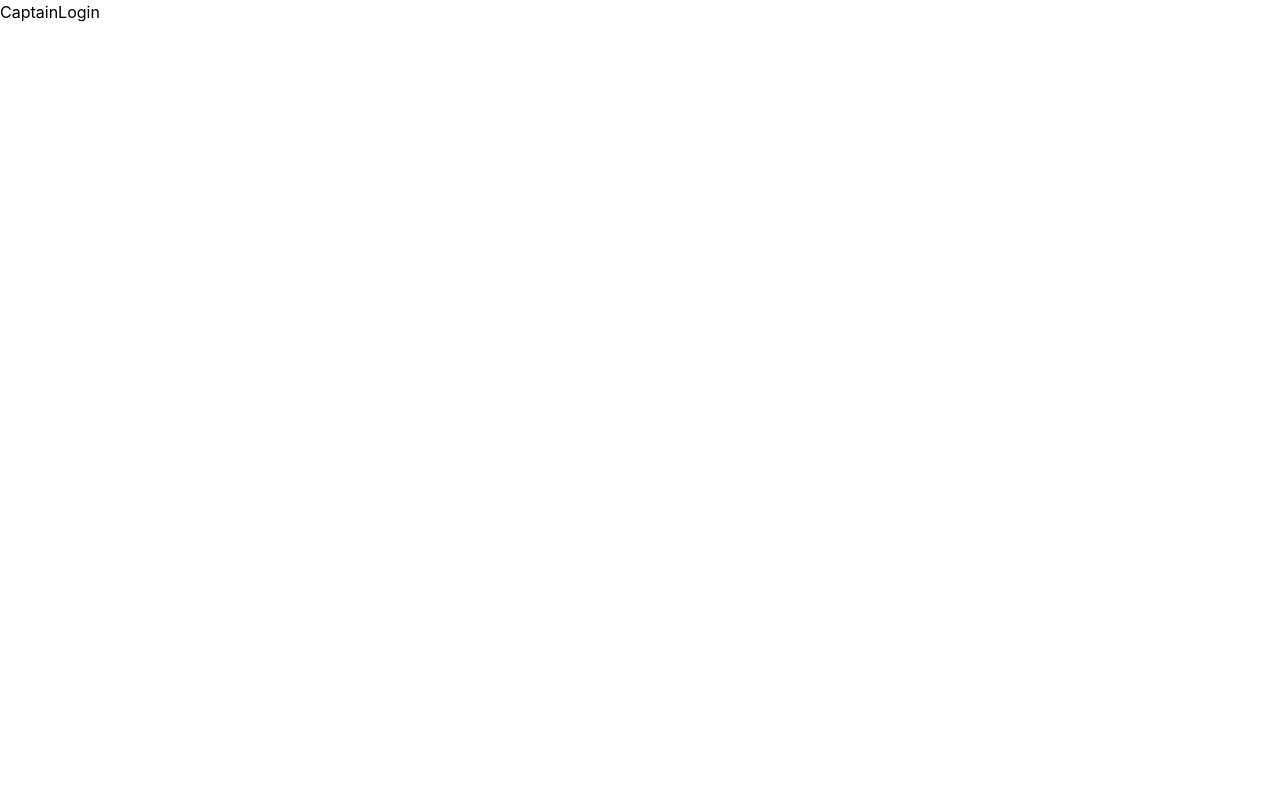
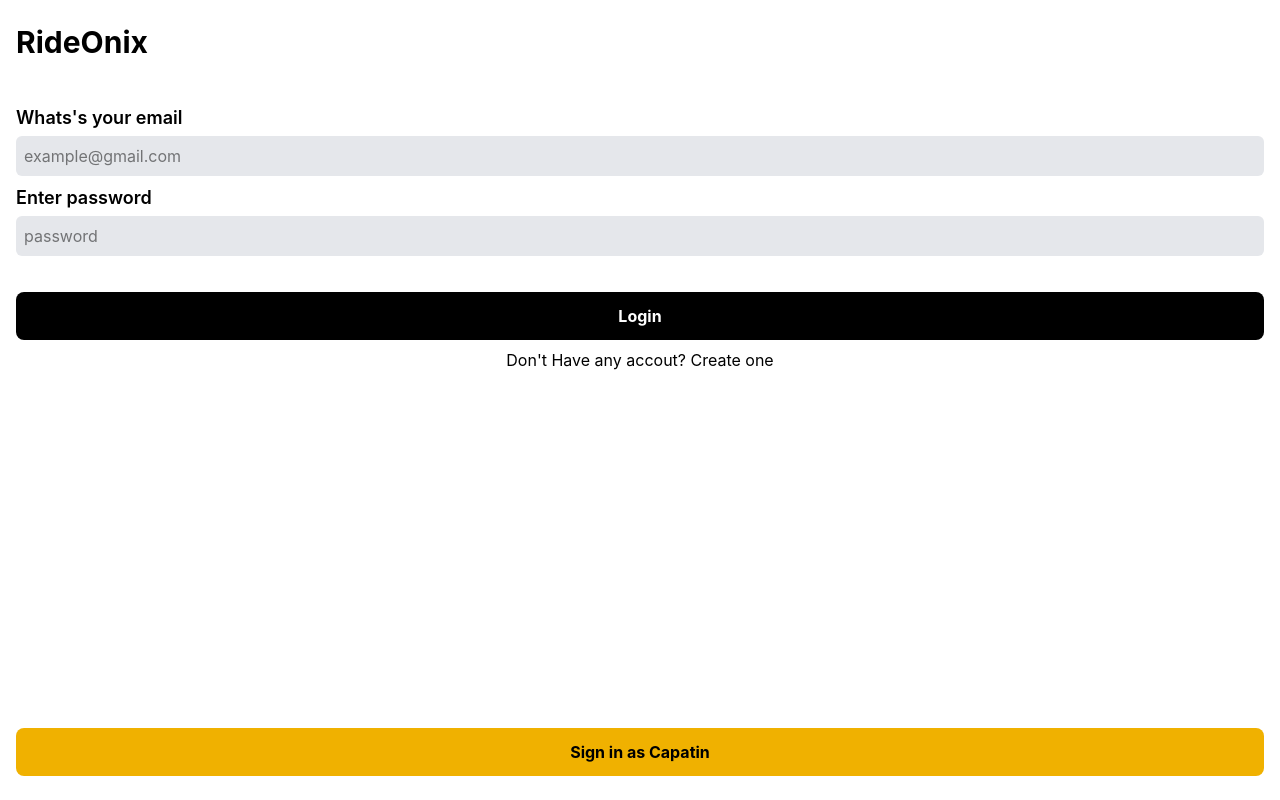
Before and after one commit to ashish-manna/rideOnix-client, a React (Vite) app: page /register in a window 1280 px wide. Built offline with nearby package versions, Linux system fonts and the light colour scheme.

Commit message:
captain login page added

```diff
--- a/src/pages/CaptainLogin.jsx
+++ b/src/pages/CaptainLogin.jsx
@@ -1,6 +1,53 @@
+import { useState } from "react";
+import { Link } from "react-router-dom";
+
 const CaptainLogin = () => {
+
+    const [isLogin, setIsLogin] = useState(true);
+    const [firstName, setFirstName] = useState("");
+    const [lastName, setLastName] = useState("");
+    const [password, setPassword] = useState("");
+    const [email, setEmail] = useState("");
+
+    const loginHandler = () => {
+        console.log(email, password);
+        setEmail("");
+        setPassword("");
+    }
     return (
-        <div>CaptainLogin</div>
+        <div className="w-full min-h-screen flex flex-col">
+            <div>
+                <h1 className="text-3xl font-bold text-black px-4 py-6">RideOnix</h1>
+            </div>
+            <div className="w-full px-4 flex flex-col gap-2 pt-5">
+                {!isLogin && <div className="w-full flex flex-col gap-1">
+                    <div className="text-lg font-semibold ">Whats Your Name</div>
+                    <div className="w-full flex gap-2">
+                        <input type="text" value={firstName} onChange={(e) => setFirstName(e.target.value)} className="bg-gray-200 text-black w-full p-2 rounded-md" placeholder="First name" />
+                        <input type="text" value={lastName} onChange={(e) => setLastName(e.target.value)} className="bg-gray-200 text-black w-full p-2 rounded-md" placeholder="Last name" />
+                    </div>
+                </div>
+                }
+
+                <div className="w-full flex flex-col gap-1">
+                    <div className="text-lg font-semibold ">Whats's your email</div>
+                    <input type="email" value={email} onChange={(e) => setEmail(e.target.value)} className="bg-gray-200 text-black w-full p-2 rounded-md" placeholder="example@gmail.com" />
+                </div>
+                <div className="w-full flex flex-col gap-1">
+                    <div className="text-lg font-semibold">Enter password</div>
+                    <input type="password" value={password} onChange={(e) => setPassword(e.target.value)} className="bg-gray-200 text-black w-full p-2 rounded-md" placeholder="password" />
+                </div>
+            </div>
+            <div className="w-full p-4 pb-6 flex flex-col grow justify-between">
+                <div className="pt-5 text-center">
+                    <Link className="w-full bg-black rounded-lg text-white font-bold inline-block p-3  text-center" onClick={loginHandler}>{isLogin ? "Login" : "Sign In"}</Link>
+                    <p className="text-md text-black pt-2">{isLogin ? "Don't Have any accout?" : "Already have an account?"} <span onClick={() => { setIsLogin(!isLogin) }}>{isLogin ? "Create one" : "Login"}</span></p>
+                </div>
+                <div className="w-full">
+                    <Link className="w-full bg-yellow-500 rounded-lg text-black font-bold inline-block p-3  text-center" to={"/register"}>Sign in as Capatin</Link>
+                </div>
+            </div>
+        </div>
     )
 }
 
```
